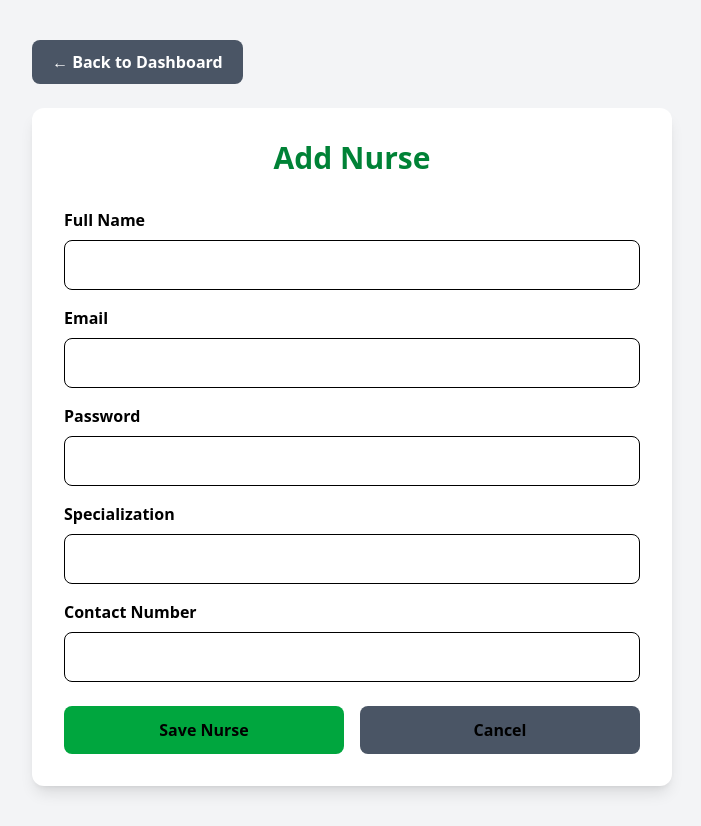
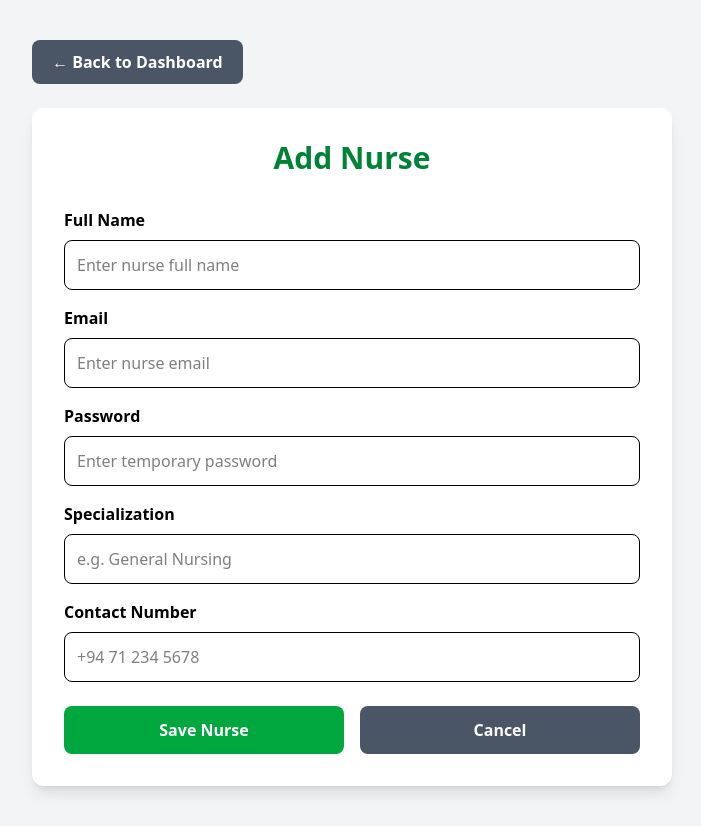
Before and after one commit to AmashaKasunthi/OPD-Frontend, a React (Vite) app: page /add-nurse in a window 1280 px wide. Shown: the whole page, without its empty margins (288-989 px from the left). Built offline with nearby package versions, Linux system fonts and the light colour scheme.

Commit message:
Add nurse management functionality

```diff
--- a/src/pages/AddNurse.jsx
+++ b/src/pages/AddNurse.jsx
@@ -14,32 +14,79 @@ function AddNurse() {
     });
 
     const [loading, setLoading] = useState(false);
+    const [error, setError] = useState("");
 
     const handleChange = (e) => {
-    setNurse({
-      ...nurse,
-      [e.target.name]: e.target.value,
-    });
+        const { name, value } = e.target;
+
+        setNurse((prev) => ({
+            ...prev,
+            [name]: value,
+        }));
     };
 
     const saveNurse = async (e) => {
         e.preventDefault();
 
+        setError("");
         setLoading(true);
 
         try {
-      await API.post("/admin/users", {
-        ...nurse,
-        role: "Nurse",
-      });
+            // Do not send role from frontend.
+            // Backend automatically sets role = NURSE.
+            const nurseData = {
+                fullName: nurse.fullName.trim(),
+                email: nurse.email.trim(),
+                password: nurse.password,
+                specialization: nurse.specialization.trim(),
+                contactNumber: nurse.contactNumber.trim(),
+            };
+
+            console.log("Adding nurse:", nurseData);
+
+            const response = await API.post(
+                "/admin/nurse",
+                nurseData
+            );
+
+            console.log("Nurse added successfully:", response.data);
 
             alert("Nurse added successfully.");
 
+            setNurse({
+                fullName: "",
+                email: "",
+                password: "",
+                specialization: "",
+                contactNumber: "",
+            });
+
             navigate("/view-users");
+
         } catch (error) {
             console.error("Error adding nurse:", error);
 
-      alert("Failed to add nurse.");
+            if (error.response) {
+                console.error(
+                    "Backend response:",
+                    error.response.data
+                );
+
+                if (error.response.data?.message) {
+                    setError(error.response.data.message);
+                } else if (typeof error.response.data === "string") {
+                    setError(error.response.data);
+                } else {
+                    setError("Failed to add nurse.");
+                }
+            } else if (error.request) {
+                setError(
+                    "Cannot connect to the server. Please make sure the Spring Boot backend is running."
+                );
+            } else {
+                setError("Failed to add nurse.");
+            }
+
         } finally {
             setLoading(false);
         }
@@ -47,7 +94,9 @@ function AddNurse() {
 
     return (
         <div className="min-h-screen w-full bg-gray-100">
+
             <div className="w-[50%] mx-auto py-10">
+
                 {/* Back to Dashboard */}
                 <button
                     type="button"
@@ -58,99 +107,136 @@ function AddNurse() {
                 </button>
 
                 <div className="w-full bg-white rounded-xl shadow-lg p-8">
+
                     <h2 className="text-3xl font-bold text-green-700 text-center mb-8">
                         Add Nurse
                     </h2>
 
+                    {/* Error Message */}
+                    {error && (
+                        <div className="mb-6 rounded-lg border border-red-200 bg-red-50 px-4 py-3 text-sm text-red-700">
+                            {error}
+                        </div>
+                    )}
+
                     <form onSubmit={saveNurse}>
+
                         {/* Full Name */}
                         <div className="mb-4">
-              <label className="block font-semibold mb-2">Full Name</label>
+                            <label className="block font-semibold mb-2">
+                                Full Name
+                            </label>
 
                             <input
                                 type="text"
                                 name="fullName"
                                 value={nurse.fullName}
                                 onChange={handleChange}
-                className="w-full border rounded-lg p-3"
+                                placeholder="Enter nurse full name"
+                                className="w-full border rounded-lg p-3 focus:outline-none focus:ring-2 focus:ring-green-500"
                                 required
+                                disabled={loading}
                             />
                         </div>
 
                         {/* Email */}
                         <div className="mb-4">
-              <label className="block font-semibold mb-2">Email</label>
+                            <label className="block font-semibold mb-2">
+                                Email
+                            </label>
 
                             <input
                                 type="email"
                                 name="email"
                                 value={nurse.email}
                                 onChange={handleChange}
-                className="w-full border rounded-lg p-3"
+                                placeholder="Enter nurse email"
+                                className="w-full border rounded-lg p-3 focus:outline-none focus:ring-2 focus:ring-green-500"
                                 required
+                                disabled={loading}
                             />
                         </div>
 
                         {/* Password */}
                         <div className="mb-4">
-              <label className="block font-semibold mb-2">Password</label>
+                            <label className="block font-semibold mb-2">
+                                Password
+                            </label>
 
                             <input
                                 type="password"
                                 name="password"
                                 value={nurse.password}
                                 onChange={handleChange}
-                className="w-full border rounded-lg p-3"
+                                placeholder="Enter temporary password"
+                                className="w-full border rounded-lg p-3 focus:outline-none focus:ring-2 focus:ring-green-500"
                                 required
+                                disabled={loading}
                             />
                         </div>
 
                         {/* Specialization */}
                         <div className="mb-4">
-              <label className="block font-semibold mb-2">Specialization</label>
+                            <label className="block font-semibold mb-2">
+                                Specialization
+                            </label>
 
                             <input
                                 type="text"
                                 name="specialization"
                                 value={nurse.specialization}
                                 onChange={handleChange}
-                className="w-full border rounded-lg p-3"
+                                placeholder="e.g. General Nursing"
+                                className="w-full border rounded-lg p-3 focus:outline-none focus:ring-2 focus:ring-green-500"
                                 required
+                                disabled={loading}
                             />
                         </div>
 
                         {/* Contact Number */}
                         <div className="mb-6">
-              <label className="block font-semibold mb-2">Contact Number</label>
+                            <label className="block font-semibold mb-2">
+                                Contact Number
+                            </label>
 
                             <input
                                 type="text"
                                 name="contactNumber"
                                 value={nurse.contactNumber}
                                 onChange={handleChange}
-                className="w-full border rounded-lg p-3"
+                                placeholder="+94 71 234 5678"
+                                className="w-full border rounded-lg p-3 focus:outline-none focus:ring-2 focus:ring-green-500"
                                 required
+                                disabled={loading}
                             />
                         </div>
 
                         {/* Buttons */}
                         <div className="flex gap-4">
+
                             <button
                                 type="submit"
                                 disabled={loading}
-                className="flex-1 bg-green-600 hover:bg-green-700 text-black py-3 rounded-lg font-semibold"
+                                className="flex-1 bg-green-600 hover:bg-green-700 disabled:opacity-60 disabled:cursor-not-allowed text-white py-3 rounded-lg font-semibold transition"
                             >
-                {loading ? "Saving..." : "Save Nurse"}
+                                {loading
+                                    ? "Saving..."
+                                    : "Save Nurse"}
                             </button>
 
                             <button
                                 type="button"
-                onClick={() => navigate("/admin-dashboard")}
-                className="flex-1 bg-gray-600 hover:bg-gray-700 text-black py-3 rounded-lg font-semibold"
+                                disabled={loading}
+                                onClick={() =>
+                                    navigate("/admin-dashboard")
+                                }
+                                className="flex-1 bg-gray-600 hover:bg-gray-700 disabled:opacity-60 text-white py-3 rounded-lg font-semibold transition"
                             >
                                 Cancel
                             </button>
+
                         </div>
+
                     </form>
                 </div>
             </div>
```
Lines whose indentation alone changed are shown as unchanged.
